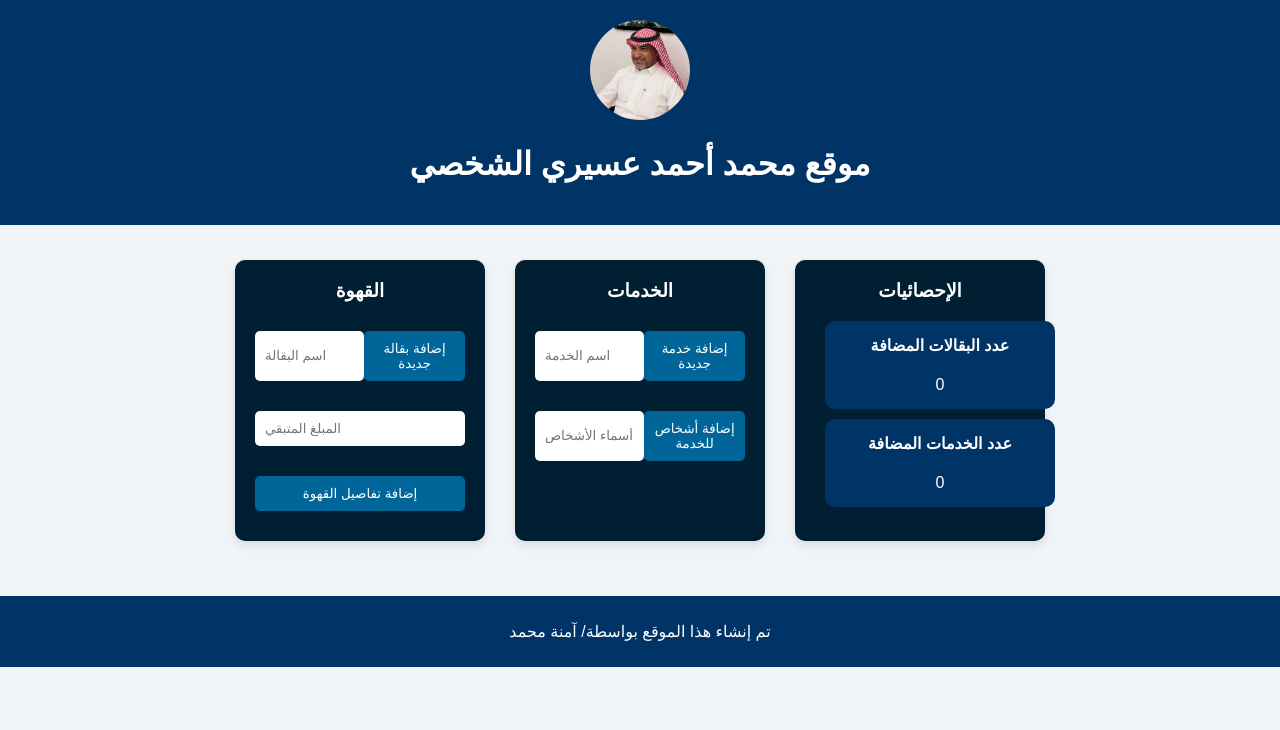
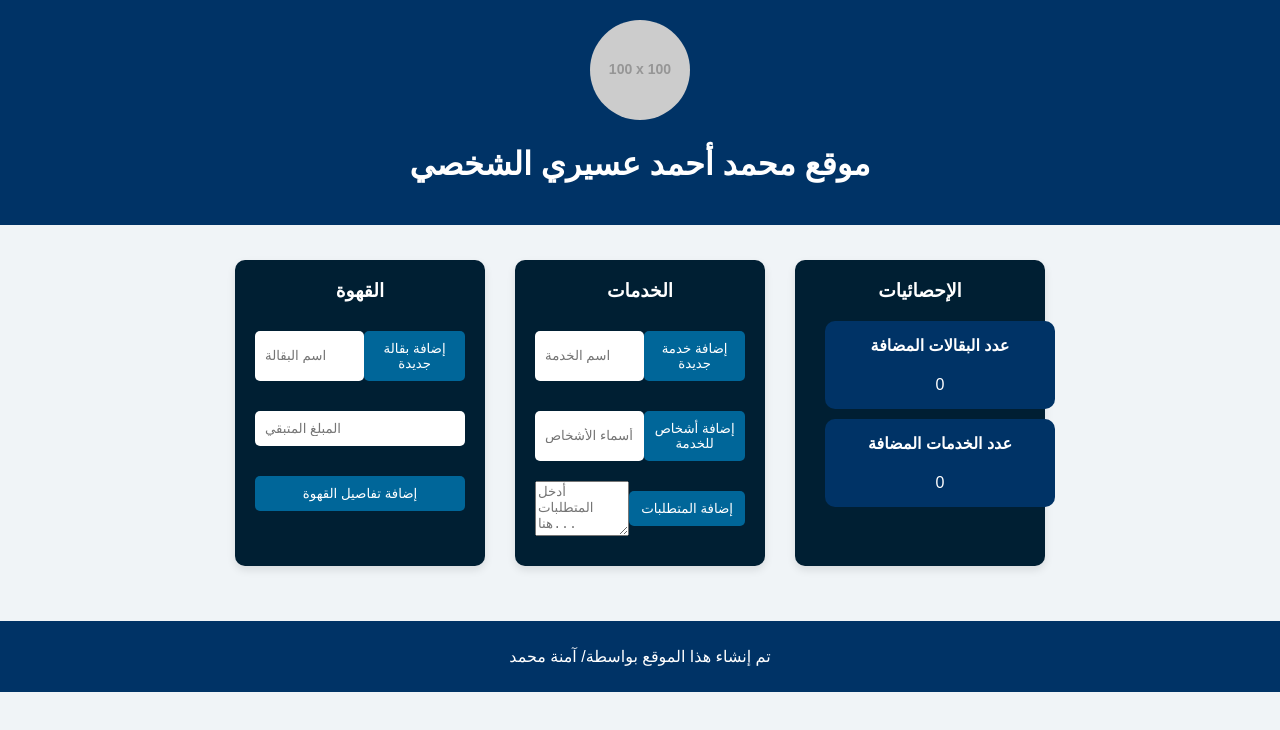
Before and after one commit to ammnah/dad-web, a plain HTML site: page index.html in a window 1280 px wide. Drawn offline with Linux system fonts and the light colour scheme; placeholder pictures from the web are drawn by us.

Commit message:
Update index.html

```diff
--- a/index.html
+++ b/index.html
@@ -88,7 +88,7 @@
 
 <header>
     <!-- صورة شخصية صغيرة -->
-    <img src="  dad.jpeg" alt="Profile Picture">
+    <img src="https://via.placeholder.com/100" alt="Profile Picture"> </img>
     <h1>موقع محمد أحمد عسيري الشخصي</h1>
 </header>
 
@@ -118,6 +118,11 @@
             <input type="text" placeholder="أسماء الأشخاص" id="personNames">
             <button onclick="addPeopleToService()">إضافة أشخاص للخدمة</button>
         </div>
+        <!-- إضافة المتطلبات للخدمة -->
+        <div class="input-wrapper">
+            <textarea id="serviceRequirements" placeholder="أدخل المتطلبات هنا..."></textarea>
+            <button onclick="addRequirements()">إضافة المتطلبات</button>
+        </div>
     </div>
 
     <!-- قسم الإحصائيات -->
@@ -142,6 +147,7 @@
 <script>
     let coffeeStores = 0;
     let services = 0;
+    let requirements = [];
 
     // إضافة بقالة جديدة
     function addCoffeeStore() {
@@ -190,6 +196,18 @@
             alert('الرجاء إدخال أسماء الأشخاص');
         }
     }
+
+    // إضافة المتطلبات للخدمة
+    function addRequirements() {
+        const requirementsText = document.getElementById('serviceRequirements').value;
+        if (requirementsText) {
+            requirements.push(requirementsText);
+            alert(تم إضافة المتطلبات: ${requirementsText});
+            document.getElementById('serviceRequirements').value = ''; // مسح الحقل بعد الإضافة
+        } else {
+            alert('الرجاء إدخال المتطلبات');
+        }
+    }
 </script>
 
 </body>
```
